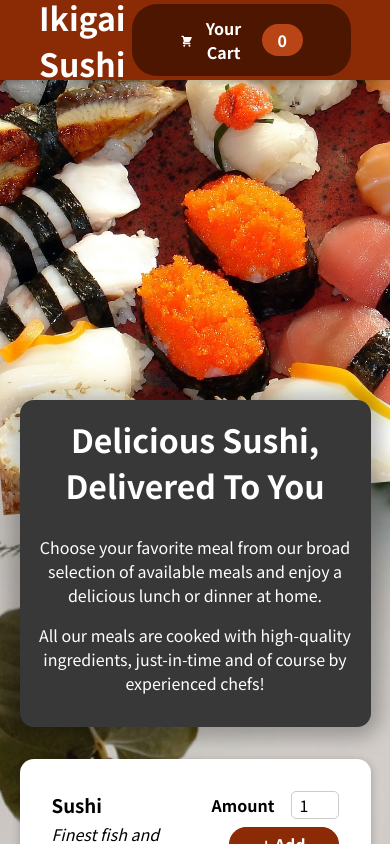
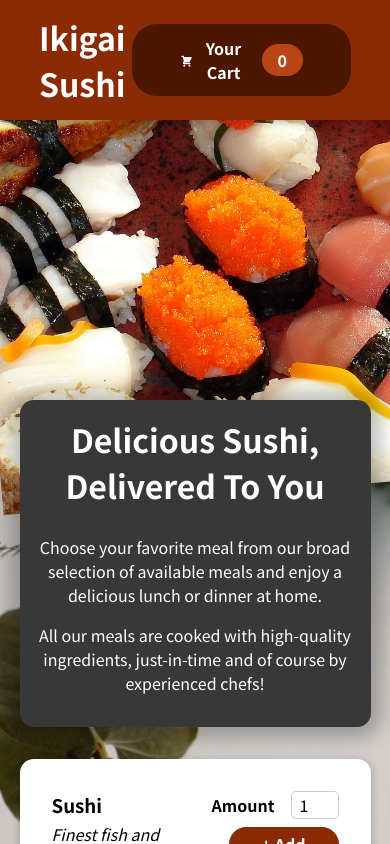
Before and after one commit to luciano-ilha/food-ecomm, a React (Create React App) app: page / in a window 390 px wide. Shown: the top 844 px of the page. Built offline with nearby package versions, Linux system fonts and the light colour scheme.

Commit message:
Fix header style responsive issue.

```diff
--- a/src/components/Layout/Header.module.css
+++ b/src/components/Layout/Header.module.css
@@ -9,7 +9,7 @@
   display: flex;
   justify-content: space-between;
   align-items: center;
-  padding: 0 10%;
+  padding: 60px 10%;
   box-shadow: 0 2px 8px rgba(0, 0, 0, 0.25);
   z-index: 10;
 }
```
Also changed, not shown: 1 other file (tests, documents, lock files or other folders).
